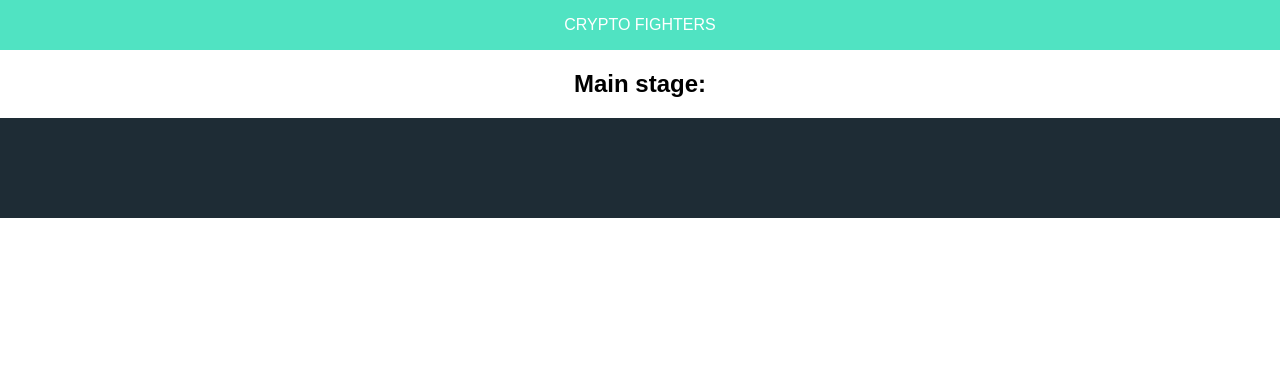
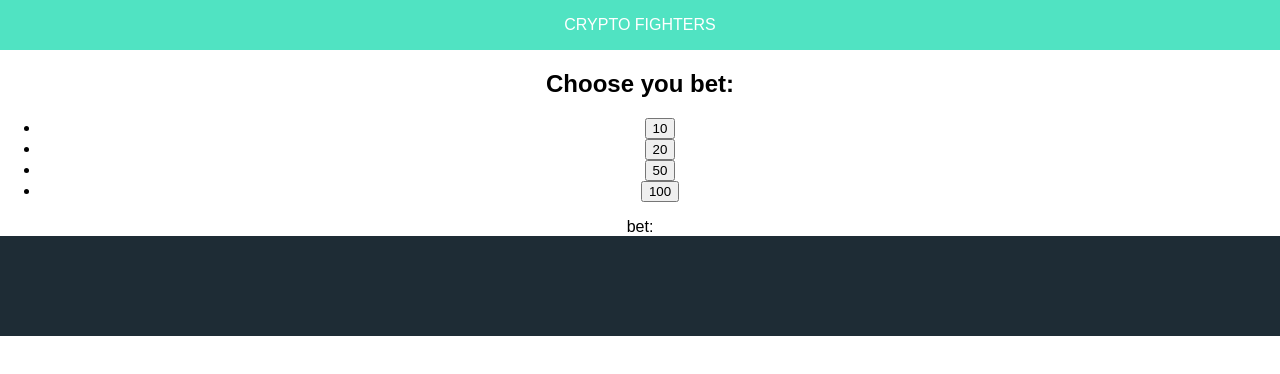
Before and after one commit to jmtorralvo/crypto-gambling-view, a React (Create React App) app: page /mainstage in a window 1280 px wide. Shown: the top 374 px of the page. Built offline with nearby package versions, Linux system fonts and the light colour scheme; the HTML template or start-up script is replaced by a standard one.

Commit message:
Bet step

```diff
--- /dev/null
+++ b/src/screens/MainStage/components/Bet.js
@@ -0,0 +1,65 @@
+import React, {Component} from 'react';
+
+class Bet extends Component {
+
+  constructor(props) {
+    super(props);
+    this.state = {
+      bet:'',
+    };
+  }
+
+  setBet(amount) {
+    this.setState({
+      bet: amount
+    }, this.props.onSelect(amount))
+  }
+
+
+  render() {
+    return (
+      <div>
+        <div>
+          <h2>Choose you bet:</h2>
+        </div>
+        <div>
+          <ul>
+            <li>
+              <button onClick={() => {
+                this.setBet(10)
+              }}>
+                10
+              </button>
+            </li>
+            <li>
+              <button onClick={() => {
+                this.setBet(20)
+              }}>
+                20
+              </button>
+            </li>
+            <li>
+              <button onClick={() => {
+                this.setBet(50)
+              }}>
+                50
+              </button>
+            </li>
+            <li>
+              <button onClick={() => {
+                this.setBet(100)
+              }}>
+                100
+              </button>
+            </li>
+          </ul>
+        </div>
+        <div>
+          bet: {this.state.bet}
+        </div>
+      </div>
+    )
+  }
+}
+
+export default Bet;
--- a/src/screens/MainStage/index.js
+++ b/src/screens/MainStage/index.js
@@ -1,21 +1,29 @@
 import React, {Component} from 'react';
+
+import Bet from './components/Bet';
 
 class MainStage extends Component {
 
   constructor(props) {
     super(props);
     this.state = {
-      stage:'',
+      stage: '',
+      bet: ''
     };
   }
 
+  onSelectBet(amount){
+    this.setState({
+      bet: amount
+    });
+  }
 
 
   render() {
     return (
       <div className="MainStage">
         <div>
-          <h2>Main stage:</h2>
+          <Bet onSelect={amount => this.onSelectBet(amount)}></Bet>
         </div>
       </div>
     );
```
